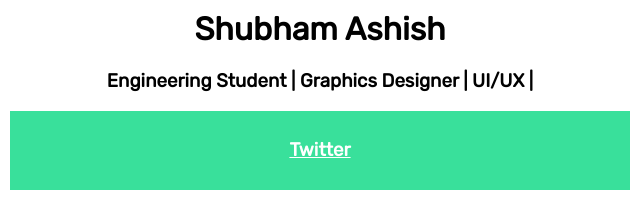
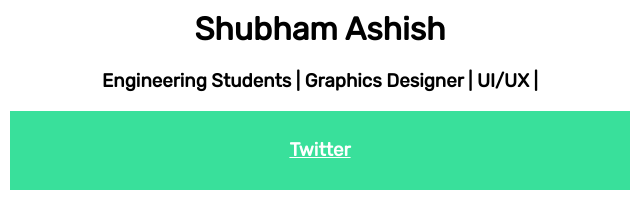
Before and after one commit to shubhamashish33/socialmedia, a plain HTML site: page index.html in a window 1280 px wide. Shown: the part 169-376 px from the top of the page, 320-960 px from the left. Drawn offline with Linux system fonts and the light colour scheme.

Commit message:
Update index.html

```diff
--- a/index.html
+++ b/index.html
@@ -18,7 +18,7 @@
           Shubham Ashish
       </h1>
       <h3>
-          Engineering Student | Graphics Designer | UI/UX |
+          Engineering Students | Graphics Designer | UI/UX |
       </h3>
       <div class="Twitter">
         <a href="https://twitter.com/imaashish_" target="_blank" rel="noopener noreferrer"><h3>Twitter</h3></a>
```
